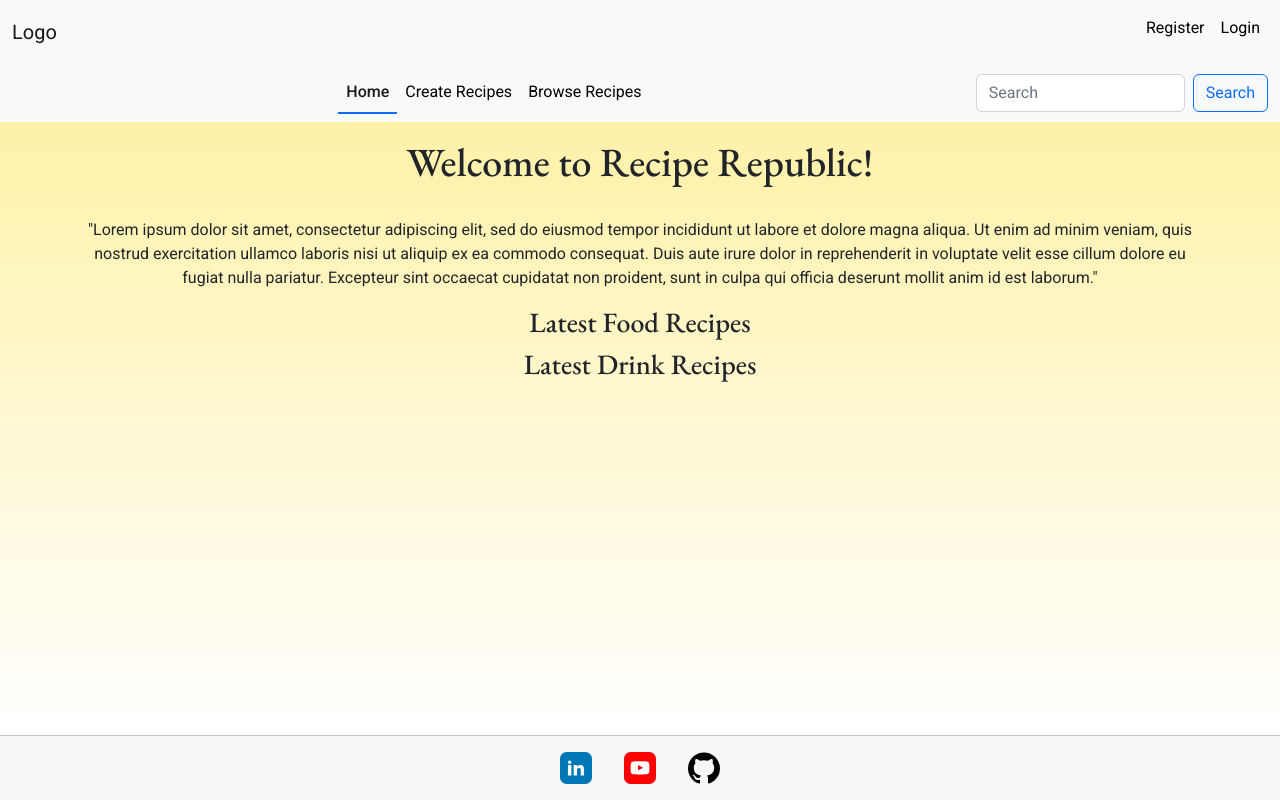
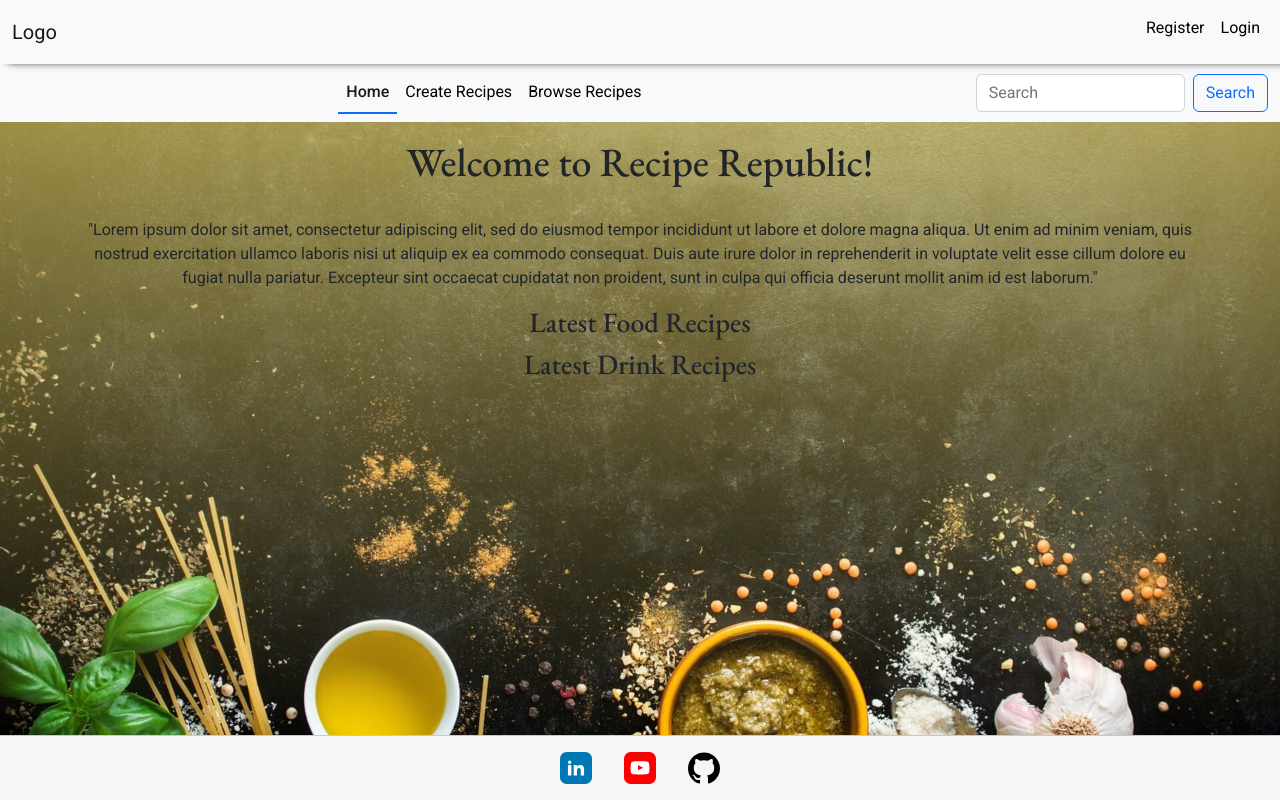
Before and after one commit to PatSvedberg/RecipeRepublic, a Django app: page / in a window 1280 px wide. Run offline with Django 3.2, Linux system fonts and the light colour scheme; data that the repository does not hold is empty; parts of the project's set-up code (start-up, migrations or seed data) failed here and were passed over; some libraries are stand-ins or nearby versions.

Commit message:
Add background image

```diff
--- a/static/css/style.css
+++ b/static/css/style.css
@@ -15,7 +15,7 @@
 
     /* Utils */
     --smal-box-shadow: 5px -4px 10px 0 #000;
-    --navbar-box-shadow: 5px -4px 10px 0 #000;
+    --navbar-box-shadow: 8px -2px 8px 0 #000;
     --border: 1px solid #00000030;
 }
 
@@ -35,6 +35,9 @@ body {
     display: flex;
     flex-direction: column;
     font-family: var(--main-font);
+    background-image: url(/static/images/bg-image.jpg);
+    background-repeat: no-repeat;
+    background-size: cover;
 }
 
 h1,
@@ -71,6 +74,7 @@ footer {
 /* Header */
 #navbar-top {
     box-shadow: var(--navbar-box-shadow);
+    z-index: 1;
 }
 
 .navbar {
```
Also changed, not shown: static/images/bg-image.jpg (added).
